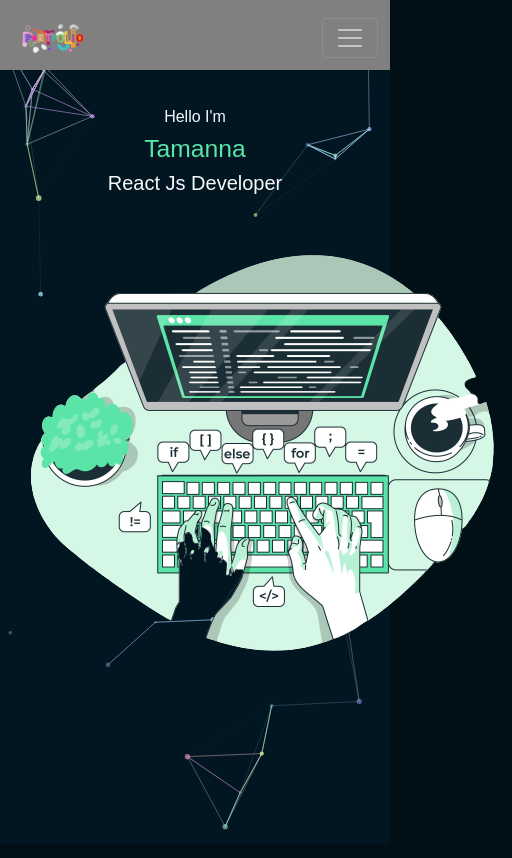
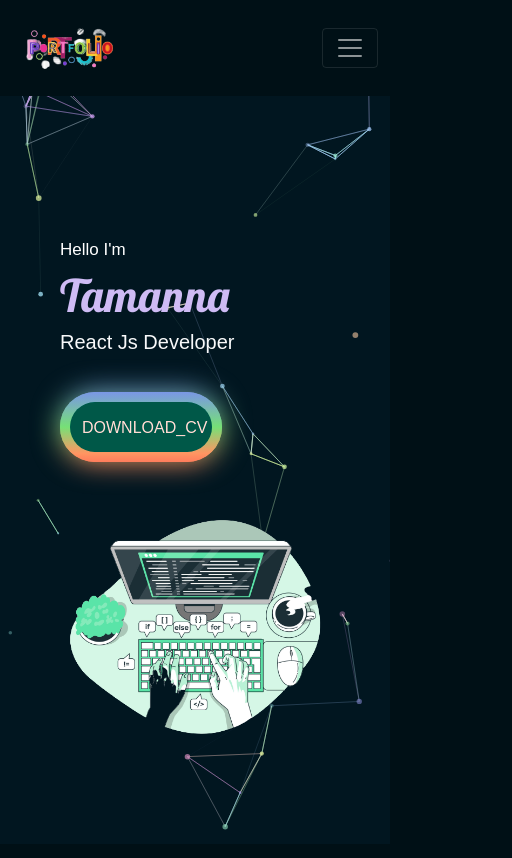
Before and after one commit to Tasnim63/portfolio, a React (Create React App) app: page / in a window 390 px wide. Shown: the whole page, 512 px wide, since content can reach past the window. Built offline with nearby package versions, Linux system fonts and the light colour scheme; a web font is replaced by a local one.

Commit message:
bubble added

```diff
--- a/src/components/Navbar/Navbar.css
+++ b/src/components/Navbar/Navbar.css
@@ -1,20 +1,6 @@
-.navbar{
+.navbar {
+  background: #001016;
+}
+.navbar-brand img {
   height: 70px;
-  font-family: 'PT Serif', serif;
-
 }
-.logo_image {
-  height: 100px;
-}
-.logo_image img {
-  object-fit: cover;
-}
-@media screen and (max-width: 724px) {
-  .navbar {
-    background-color: gray;
-    backdrop-filter: 10px;
-  }
-  .logo_image {
-    height: 50px;
-  }
-}
--- a/src/components/Navbar/Navbar.jsx
+++ b/src/components/Navbar/Navbar.jsx
@@ -1,31 +1,66 @@
 import React from 'react';
-import logo from '../../assets/logo.png';
 import NavLink from '../../navlink/NavLink';
 import './Navbar.css';
+import logo from '../../assets/logo.png'
 export default function Navbar() {
   return (
     <>
-   <nav class="navbar navbar-expand-lg navbar-dark  ">
-    <div class="container">
-    <a class="navbar-brand" href="#">
+
+<nav className="navbar navbar-expand-lg   navbar-dark">
+      <div className="container">
+        <a href="#" className="navbar-brand">
+          <img src={logo} className="img-fluid logo_image" alt="logo-picture" />
+        </a>
+        <button
+          className="navbar-toggler"
+          type="button"
+          data-bs-toggle="collapse"
+          data-bs-target="#navmenu"
+          aria-controls="navbarSupportedContent"
+          aria-expanded="false"
+          aria-label="Toggle navigation"
+        >
+          <span className="navbar-toggler-icon"></span>
+        </button>
+        <div className="collapse navbar-collapse text-center" id="navmenu">
+          <ul className="navbar-nav ms-auto text-md-center">
+          <li className="nav-item">
+          <NavLink className="nav-link " aria-current="page" to="/home">HOME</NavLink>
+        </li>
+        <li className="nav-item">
+          <NavLink className="nav-link " aria-current="page" to="/about">ABOUT</NavLink>
+        </li>
+        <li className="nav-item">
+          <NavLink className="nav-link " aria-current="page" to="/projects">PROJECTS</NavLink>
+        </li>
+        <li className="nav-item">
+          <NavLink className="nav-link " aria-current="page" to="/contact">CONTACT</NavLink>
+        </li>
+          </ul>
+        </div>
+      </div>
+    </nav>
+   {/* <nav className="navbar navbar-expand-lg navbar-dark  ">
+    <div className="container">
+    <a className="navbar-brand" href="#">
       <img className='logo_image' src={logo} alt="logo-image" />
     </a>
-    <button class="navbar-toggler" type="button" data-bs-toggle="collapse" data-bs-target="#navbarSupportedContent" aria-controls="navbarSupportedContent" aria-expanded="false" aria-label="Toggle navigation">
-      <span class="navbar-toggler-icon"></span>
+    <button className="navbar-toggler" type="button" data-bs-toggle="collapse" data-bs-target="#navbarSupportedContent" aria-controls="navbarSupportedContent" aria-expanded="false" aria-label="Toggle navigation">
+      <span className="navbar-toggler-icon"></span>
     </button>
-    <div class="collapse navbar-collapse" id="navbarSupportedContent">
-      <ul class="navbar-nav ms-auto mb-2 mb-lg-0">
-        <li class="nav-item">
-          <NavLink class="nav-link " aria-current="page" to="/home">HOME</NavLink>
+    <div className="collapse navbar-collapse" id="navbarSupportedContent">
+      <ul className="navbar-nav ms-auto mb-2 mb-lg-0">
+        <li className="nav-item">
+          <NavLink className="nav-link " aria-current="page" to="/home">HOME</NavLink>
         </li>
-        <li class="nav-item">
-          <NavLink class="nav-link " aria-current="page" to="/about">ABOUT</NavLink>
+        <li className="nav-item">
+          <NavLink className="nav-link " aria-current="page" to="/about">ABOUT</NavLink>
         </li>
-        <li class="nav-item">
-          <NavLink class="nav-link " aria-current="page" to="/projects">PROJECTS</NavLink>
+        <li className="nav-item">
+          <NavLink className="nav-link " aria-current="page" to="/projects">PROJECTS</NavLink>
         </li>
-        <li class="nav-item">
-          <NavLink class="nav-link " aria-current="page" to="/contact">CONTACT</NavLink>
+        <li className="nav-item">
+          <NavLink className="nav-link " aria-current="page" to="/contact">CONTACT</NavLink>
         </li>
 
 
@@ -35,7 +70,7 @@ export default function Navbar() {
     </div>
   </div>
 </nav>
-
+       */}
     </>
   )
 }
--- a/src/index.css
+++ b/src/index.css
@@ -1,4 +1,4 @@
-@import url('https://fonts.googleapis.com/css2?family=Lobster&family=PT+Serif:ital@1&family=Pacifico&family=Seaweed+Script&display=swap');
+@import url("https://fonts.googleapis.com/css2?family=Lobster&family=PT+Serif:ital@1&family=Pacifico&family=Seaweed+Script&display=swap");
 * {
   margin: 0;
   padding: 0;
--- a/src/pages/home/HomeBanner.css
+++ b/src/pages/home/HomeBanner.css
@@ -1,40 +1,67 @@
-.home_banner {
-  display: flex;
-  justify-content: space-between;
+.card_button{
+  margin-bottom: 70px;
 }
-.home_banner_content h6,
-h5 {
-  color: aliceblue;
+.outer {
+  position: relative;
+  margin: 30px 0px;
+  background: linear-gradient(#a789e9, #5AE4A8, #F5931D);
 }
-.home_banner_content h2 {
-  color: #5be4a8;
+.button {
+  height: 70px;
+  width: 162px;
+  border-radius: 50px;
 }
-.home_banner_content {
-  margin-top: 10%;
+.outer a {
+  line-height: 40px;
 }
-@media screen and (max-width: 724px) {
-  .home_banner {
-    display: flex;
-    flex-direction: column;
+.outer a:hover {
+ color: #5AE4A8;
+}
+.outer a,
+.outer span {
+  position: absolute;
+  top: 50%;
+  left: 50%;
+  transform: translate(-50%, -50%);
+}
+.outer a {
+  background: #004f70;
+  color: bisque;
+  outline: none;
+  border: none;
+
+
+  text-transform: uppercase;
+  cursor: pointer;
+  z-index: 9;
+}
+.button a {
+  height: 50px;
+  width: 142px;
+  border-radius: 50px;
+}
+.outer span {
+  height: 100%;
+  width: 100%;
+  background: inherit;
+}
+.button span {
+  border-radius: 50px;
+}
+.outer span:nth-child(1) {
+  filter: blur(7px);
+}
+.outer span:nth-child(2) {
+  filter: blur(14px);
+}
+.outer {
+  animation: rotate 1.4s linear infinite;
+}
+@keyframes rotate {
+  0% {
+    filter: hue-rotate(0deg);
   }
-  .home_banner_content {
-    text-align: center;
-  }
-  .home_banner_image img {
-    width: 100%;
+  100% {
+    filter: hue-rotate(360deg);
   }
 }
-
-@media screen and (max-width: 924px) {
-  .home_banner {
-    display: flex;
-    flex-direction: column;
-  }
-  .home_banner_content {
-    text-align: center;
-  }
-  .home_banner_image img {
-    width: 80%;
-    margin: 0 auto;
-  }
-}
--- a/src/pages/home/HomeBanner.jsx
+++ b/src/pages/home/HomeBanner.jsx
@@ -1,31 +1,49 @@
 import AOS from "aos";
+import "aos/dist/aos.css";
 import React, { useEffect } from "react";
 import bannerimage from "../../assets/images/banner_image.png";
 import "./HomeBanner.css";
-import 'aos/dist/aos.css'
+import  CV from '../../assets/Tamanna.docx (9).853c97871d925bee71ba.853c97871d925bee71ba (4).pdf'
 function HomeBanner() {
-useEffect(()=>{
-  AOS.init();
-},[])
+  useEffect(() => {
+    AOS.init();
+  }, []);
 
   return (
     <>
-      <div className="container home_banner">
-        <div  className="home_banner_content">
-          <h6>Hello I'm </h6>
-          <h2>Tamanna</h2>
-          <h5 className="text-light">React Js Developer</h5>
+      <section class=" text-white text-sm-start  p-5" id="home">
+        <div class="container">
+          <div class="d-sm-flex banner_content mb-5  align-content-center justify-content-between">
+            <div className="  mt-5 pt-5">
+              <h6 style={{ fontSize: "17px" }}>Hello I'm </h6>
+              <h2
+                className=" my-2"
+                style={{
+                  color: "#cebbf4",
+                  fontSize: "45px",
+                  fontFamily: "'Lobster', cursive",
+                }}
+              >
+                Tamanna
+              </h2>
+              <h5 className="text-light">React Js Developer</h5>
+              <div className="cta d-flex">
+                <div className="outer button">
+                  <a className="btn" href={CV} download >
+                    Download_CV
+                  </a>
+                  <span></span>
+                  <span></span>
+                </div>
+
+              </div>
+            </div>
+            <div>
+              <img className="img-fluid " src={bannerimage} alt="" />
+            </div>
+          </div>
         </div>
-        <div
-
-
-
-
-
-        >
-          <img src={bannerimage} alt="" />
-        </div>
-      </div>
+      </section>
     </>
   );
 }
--- a/src/pages/projects/AllProjects.css
+++ b/src/pages/projects/AllProjects.css
@@ -1,12 +1,10 @@
-.project_card_area {
-
-
-}
 
 .image_inner {
   overflow: hidden;
 }
 .image_inner img {
+  height: 270px;
+  object-fit: cover;
   transition: all 1.5s ease;
 }
 .image_inner:hover img {
@@ -38,10 +36,10 @@
   font-family: "Lobster", cursive;
 }
 .about_btn {
-  color: #8d5af3;
+  color: #a789e9;
 }
 .about_btn:hover {
-  color: hsl(196, 70%, 9%);
+  color: #090117;
 }
 .menu_tab .btn::before {
   content: "";
@@ -50,8 +48,8 @@
   width: 100%;
   height: 0;
 
-  background: #9f88ce;
-  z-index: -1;
+  background: #c0a7f1;
+
   transition: 0.8s;
 }
 .about_btn::before {
@@ -173,6 +171,8 @@
 }
 /****************(small  devices) **************** */
 @media screen and (max-width: 724px) {
+
+
   .menu_tab .btn {
     border: 1px solid #5389c7;
     background: none;
--- a/src/pages/projects/PeojectBanner.css
+++ b/src/pages/projects/PeojectBanner.css
@@ -1,12 +1,12 @@
 
 /* bubble */
 .projects_banner {
+height: 500px;
 
-  margin-bottom: 20%;
+
 }
 .wraper {
-    position: fixed;
-  height: 50%;
+  height: 500px;
   width: 100%;
   background: #190b35;
   position: absolute;
--- a/src/pages/projects/PeojectBanner.jsx
+++ b/src/pages/projects/PeojectBanner.jsx
@@ -4,7 +4,7 @@ export default function PeojectBanner() {
   return (
     <>
 
-  <section className="projects_banner">
+  <section className="projects_banner my-4">
   <div className="wraper">
         <h1> wellcome to <br />
                 project page</h1>
@@ -57,24 +57,7 @@ export default function PeojectBanner() {
 
             </div>
   </section>
-        {/* <section className="project_banner_section d-flex   ">
 
-          <div className="box">
-            <div className="circle   ">
-              <h2>
-                wellcome to <br />
-                project page
-              </h2>
-
-
-
-            </div>
-
-
-
-
-          </div>
-        </section> */}
 
     </>
   );
--- a/src/pages/projects/Projects.jsx
+++ b/src/pages/projects/Projects.jsx
@@ -5,8 +5,10 @@ import PeojectBanner from "./PeojectBanner";
 export default function Projects() {
   return (
     <>
-      <PeojectBanner></PeojectBanner>
-      <br />
+
+   <PeojectBanner></PeojectBanner>
+
+
       <AllProjects></AllProjects>
     </>
   );
```
Also changed, not shown: src/pages/projects/AllProjects.jsx (+11 -12 lines), 1 other file (tests, documents, lock files or other folders).
